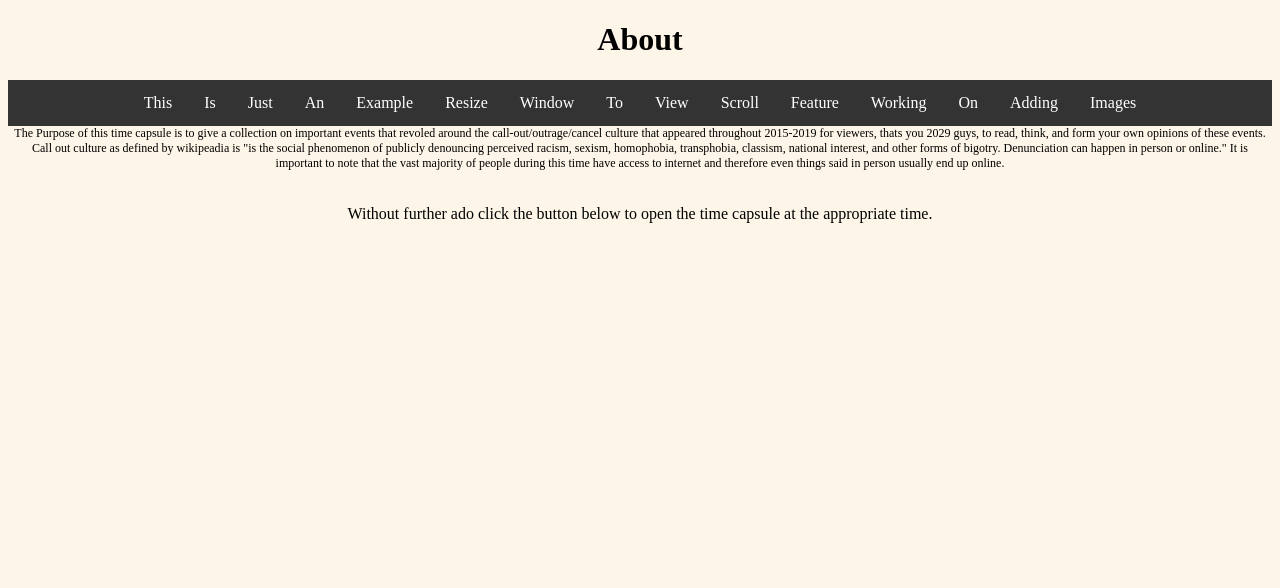
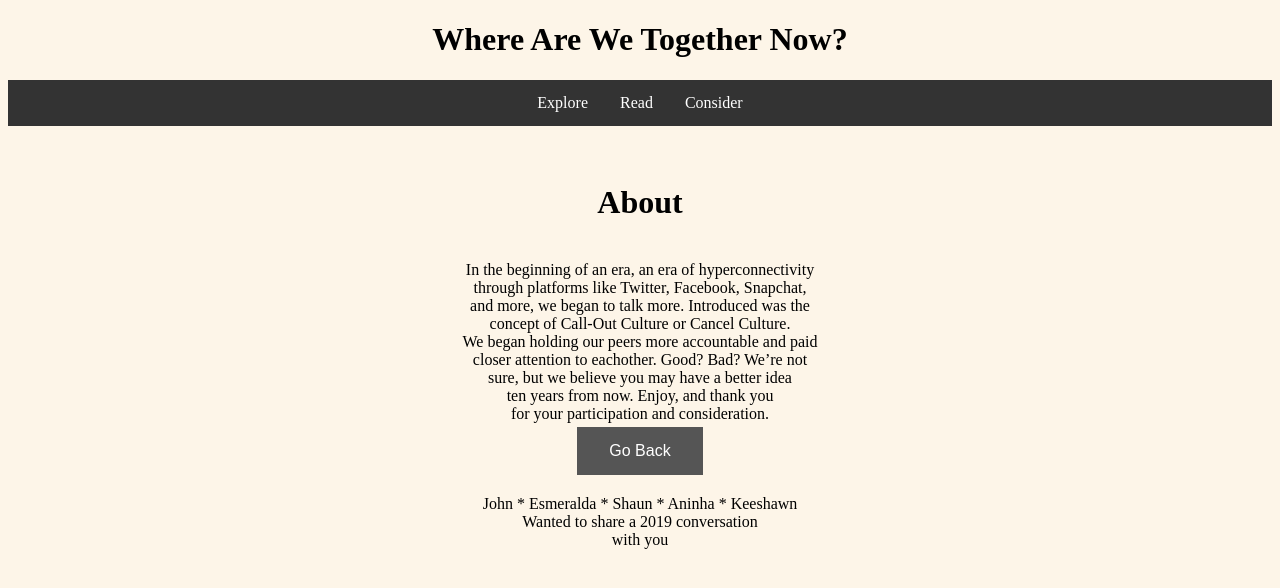
Before and after one commit to EsmerAlva/TimeCapsule, a plain HTML site: page about.html in a window 1280 px wide. Drawn offline with Linux system fonts and the light colour scheme.

Commit message:
about and go back added

```diff
--- a/about.html
+++ b/about.html
@@ -4,33 +4,40 @@
     <title>Time Capsule Project</title>
     <meta name="viewport" content="width=device-width, initial-scale=1"/>
 
-    <h1> About </h1>
+    <h1> Where Are We Together Now? </h1>
 
     <div class="scrollmenu">
-      <a href="#home">This</a>
-      <a href="#news">Is</a>
-      <a href="#contact">Just</a>
-      <a href="#about">An</a>
-      <a href="#support">Example</a>
-      <a href="#blog">Resize</a>
-      <a href="#tools">Window</a>
-      <a href="#base">To</a>
-      <a href="#custom">View</a>
-      <a href="#more">Scroll</a>
-      <a href="#logo">Feature</a>
-      <a href="#friends">Working</a>
-      <a href="#partners">On</a>
-      <a href="#people">Adding</a>
-      <a href="#work">Images</a>
+      <a href="#home">Explore</a>
+      <a href="#news">Read</a>
+      <a href="#contact">Consider</a>
     </div>
 
     <link rel="stylesheet" href="style.css">
   </head>
 
   <body text="white">
-    <div class="opening">The Purpose of this time capsule is to give a collection on important events that revoled around the call-out/outrage/cancel culture that appeared throughout 2015-2019 for viewers, thats you 2029 guys, to read, think, and form your own opinions of these events. Call out culture as defined by wikipeadia is "is the social phenomenon of publicly denouncing perceived racism, sexism, homophobia, transphobia, classism, national interest, and other forms of bigotry. Denunciation   can happen in person or online." It is important to note that the vast majority of people during this time have access to internet and therefore even things said in person usually end up online.</div>
+    <h1><br>About</h1>
+    <div class = "about"><br>In the beginning of an era, an era of hyperconnectivity
+      <br>through platforms like Twitter, Facebook, Snapchat,
+      <br>and more, we began to talk more. Introduced was the
+      <br>concept of Call-Out Culture or Cancel Culture.
+      <br>We began holding our peers more accountable and paid
+      <br>closer attention to eachother. Good? Bad? We’re not
+      <br>sure, but we believe you may have a better idea
+      <br>ten years from now. Enjoy, and thank you
+      <br>for your participation and consideration.
+    </div>
+    <!-- <div class="opening">The Purpose of this time capsule is to give a collection on important events that revoled around the call-out/outrage/cancel culture that appeared throughout 2015-2019 for viewers, thats you 2029 guys, to read, think, and form your own opinions of these events. Call out culture as defined by wikipeadia is "is the social phenomenon of publicly denouncing perceived racism, sexism, homophobia, transphobia, classism, national interest, and other forms of bigotry. Denunciation   can happen in person or online." It is important to note that the vast majority of people during this time have access to internet and therefore even things said in person usually end up online.</div>
     <br>
-    <p class="opening">Without further ado click the button below to open the time capsule at the appropriate time.</p>
+    <p class="opening">Without further ado click the button below to open the time capsule at the appropriate time.</p> -->
+    <form>
+      <input class="MyButton" type="button" value="Go Back" onclick="window.location.href='/Users/emmie/Desktop/timeCapsule/index.html'" />
+    </form>
+    <footer>
+    <p>John * Esmeralda * Shaun * Aninha * Keeshawn
+    <br>Wanted to share a 2019 conversation
+    <br>with you</p>
+  </footer>
   </body>
 
 </html>
--- a/style.css
+++ b/style.css
@@ -28,7 +28,7 @@ div.scrollmenu a:hover {
 div.opening{
   font-size: .75em;
 }
-.input{
+.MyButton{
   background-color: #555555;
   border: none;
   color: white;
```
Also changed, not shown: index.html (+11 -17 lines).
